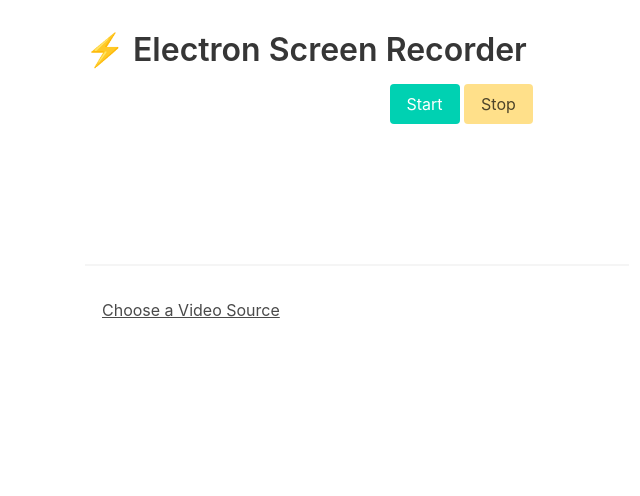
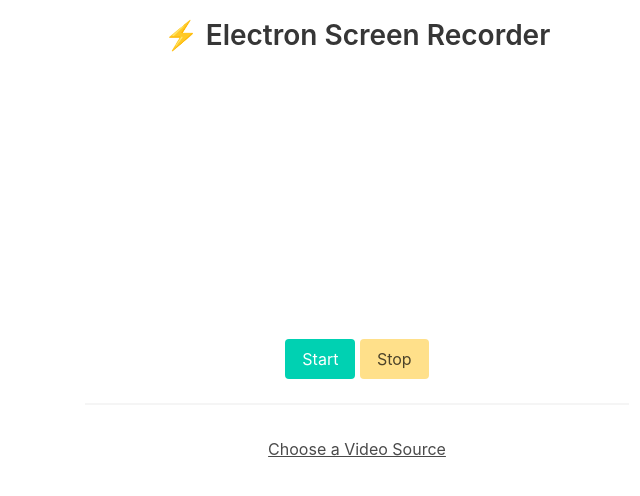
Before and after one commit to brunogeek9/simple-screen-capture, an Electron app: page src/index.html in a window 800 px wide. Shown: the whole page, without its empty margins (43-683 px from the left). Drawn offline with nearby package versions, Linux system fonts and the light colour scheme.

Commit message:
estilização para o video e para os botoes

```diff
--- a/src/index.css
+++ b/src/index.css
@@ -1,6 +1,16 @@
 body {
-  font-family: -apple-system, BlinkMacSystemFont, "Segoe UI", Roboto, Helvetica, Arial, sans-serif;
-  margin: auto;
-  max-width: 38rem;
-  padding: 2rem;
+    font-family: -apple-system, BlinkMacSystemFont, "Segoe UI", Roboto, Helvetica, Arial, sans-serif;
+    margin: auto;
+    max-width: 38rem;
+    padding: 2rem;
 }
+
+video {
+    width: 100%;
+    height: auto;
+}
+
+body {
+    text-align: center;
+    padding-top: 20px;
+}
--- a/src/index.html
+++ b/src/index.html
@@ -9,7 +9,7 @@
 </head>
 
 <body class="content">
-    <h1>⚡ Electron Screen Recorder</h1>
+    <h2>⚡ Electron Screen Recorder</h2>
 
     <video></video>
 
```
